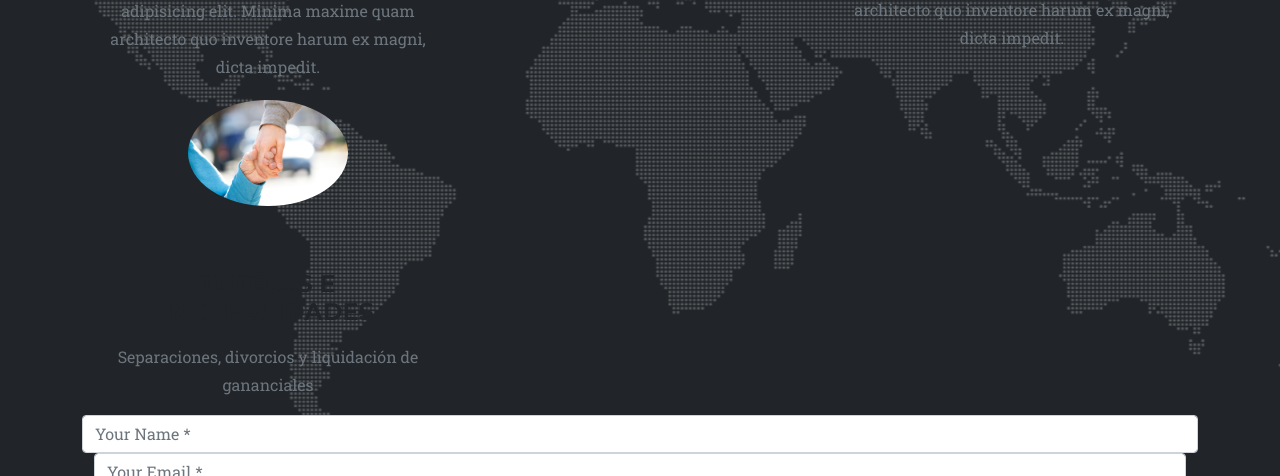
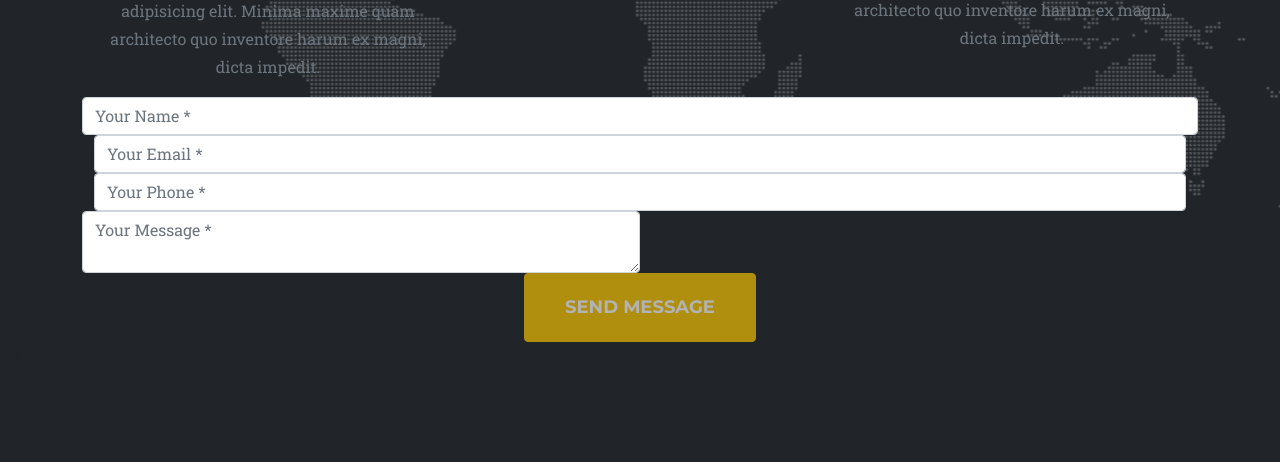
Before and after one commit to RicardoPeYu/pagwebpruebas, a plain HTML site: page index.html in a window 1280 px wide. Shown: the part 4831-5307 px from the top of the page. Drawn offline with nearby package versions, Linux system fonts and the light colour scheme.

Commit message:
Update index.html

```diff
--- a/index.html
+++ b/index.html
@@ -241,13 +241,7 @@
                         <h4 class="my-3"><br>ACUERDOS SOCIETARIOS</h4>
                         <p class="text-muted">Lorem ipsum dolor sit amet, consectetur adipisicing elit. Minima maxime quam architecto quo inventore harum ex magni, dicta impedit.</p>
                     </div>
-                     <div class="col-md-4">
-                        <span class="fa-stack fa-4x">
-                            <i class="timeline-image"><img class="rounded-circle img-fluid" src="assets/img/servicios/incapacidades.jpg" alt="..." /></i>
-                        </span>
-                        <h4 class="my-3"><br>TUTELAS E INCAPACIDADES</h4>
-                        <p class="text-muted">Separaciones, divorcios y liquidación de gananciales</p>
-                    </div>
+
 
 
 
```
